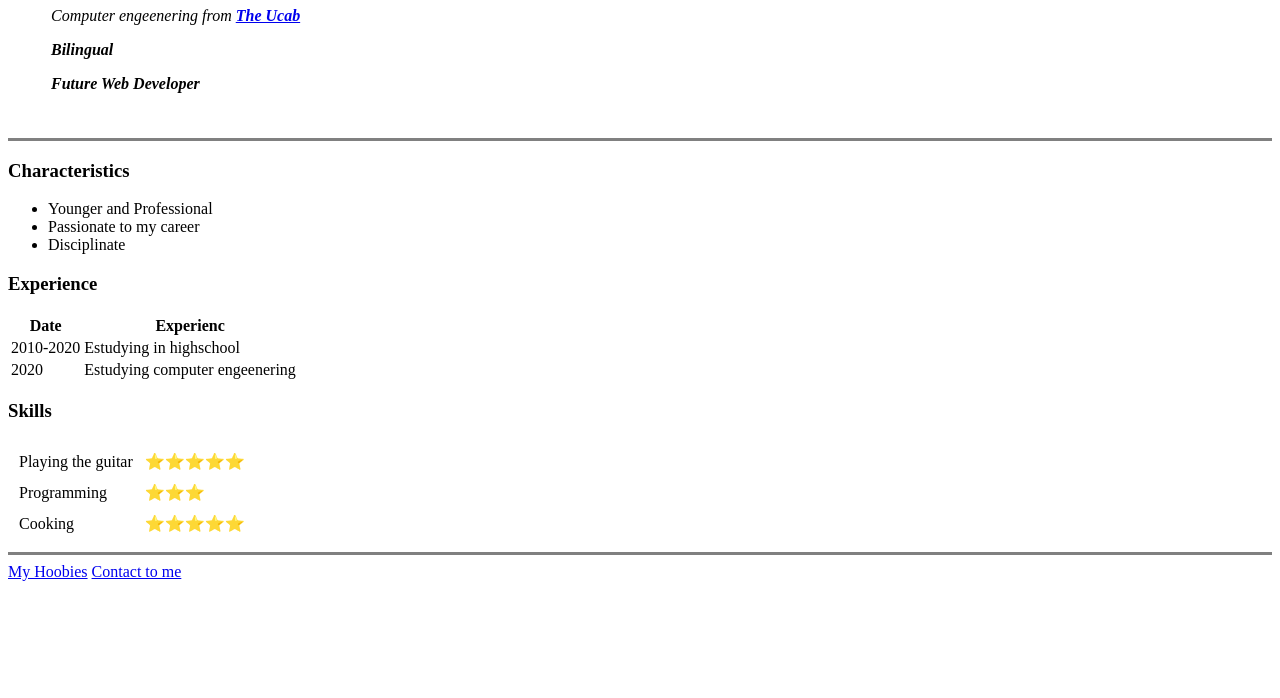
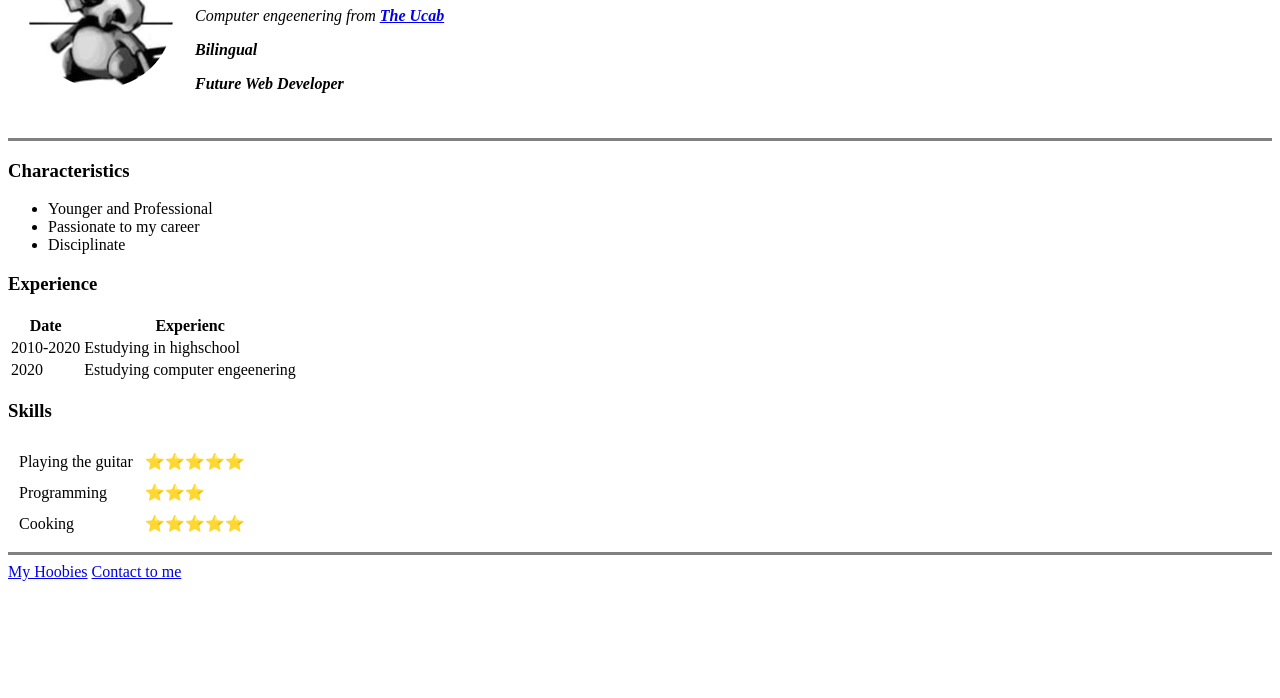
Before and after one commit to Klouzak/Cv, a plain HTML site: page index.html in a window 1280 px wide. Shown: the part 102-800 px from the top of the page. Drawn offline with Linux system fonts and the light colour scheme.

Commit message:
Update index.html

```diff
--- a/index.html
+++ b/index.html
@@ -9,7 +9,7 @@
 <body>
 
     <table cellspacing="20" >
-        <td> <img src="Imagenes/fondo.png" alt=""> </td>
+        <td> <img src="fondo.png" alt=""> </td>
         <td> <h1> Juan Hernandez</h1>
             <p> <em> Computer engeenering from <strong> <a href="https://www.ucab.edu.ve/"> The Ucab </a> </strong>  </em> </p>
             <P> <em> <strong>Bilingual </strong>  </em> </P>
```
